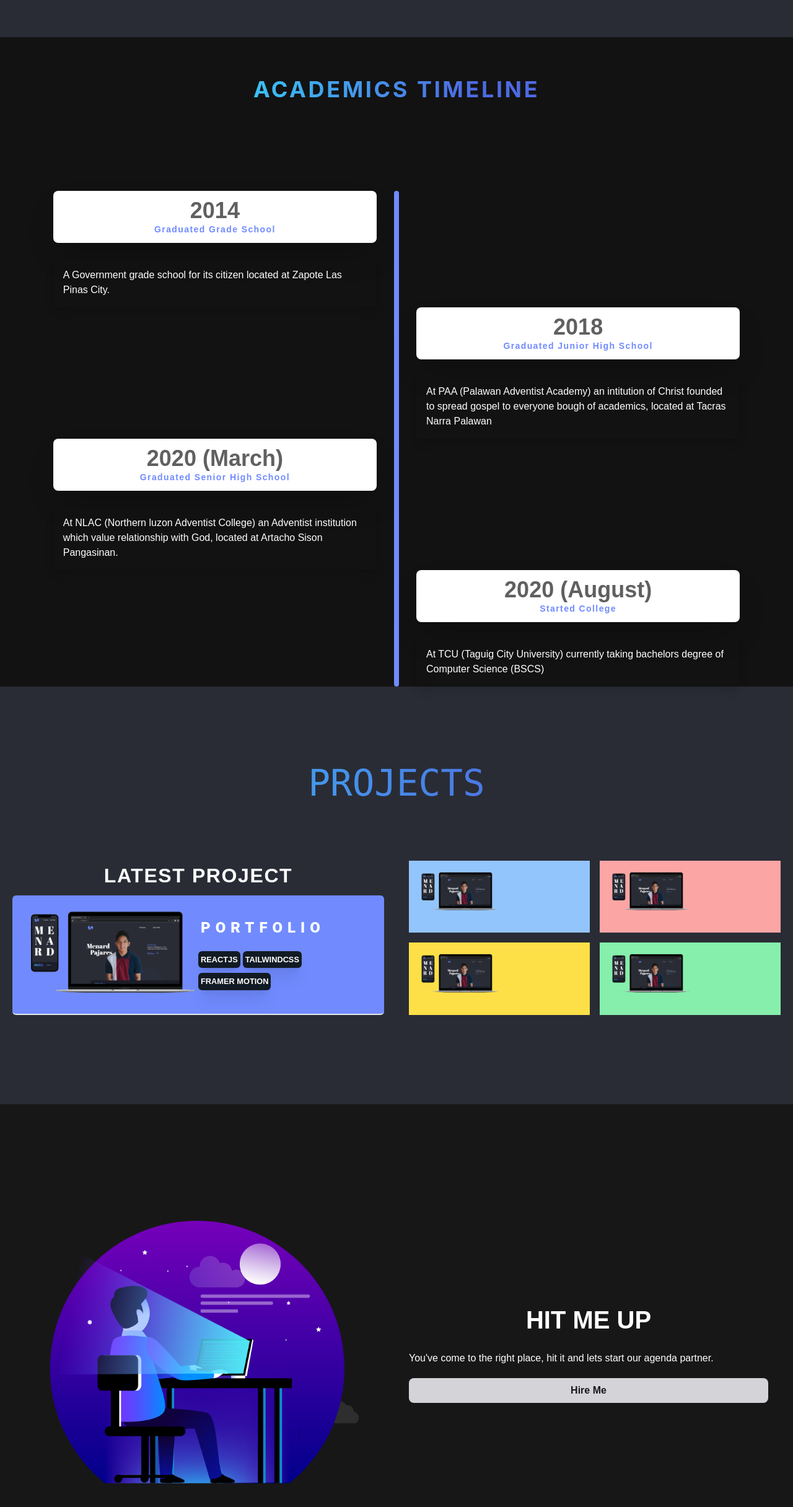
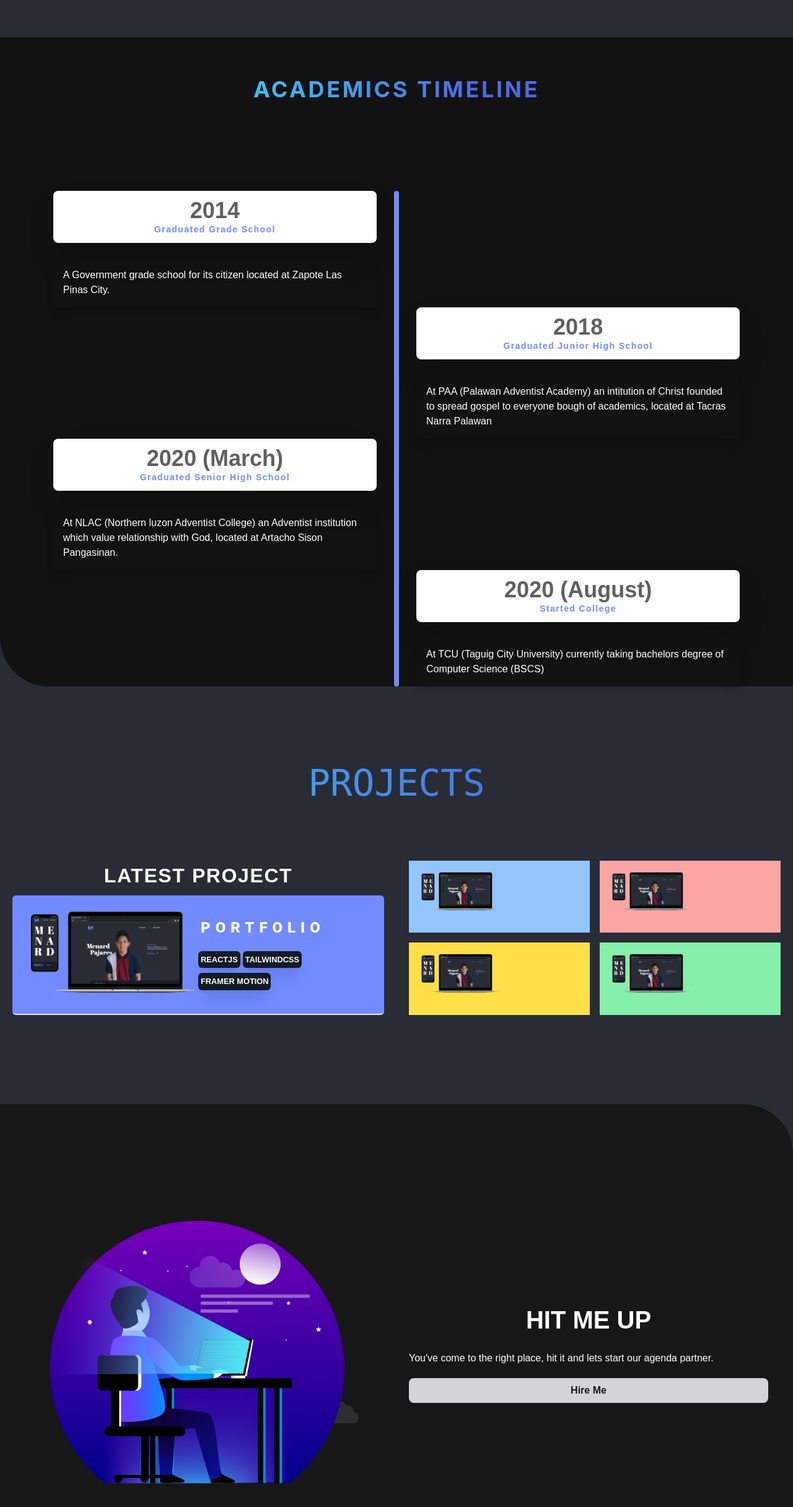
Before and after one commit to DevNanad/MODERN-PORTFOLIO, a React (Create React App) app: page / in a window 1280 px wide. Shown: the part 2409-4841 px from the top of the page at 62% size. Built offline with nearby package versions, Linux system fonts and the light colour scheme.

Commit message:
Add checkicon and curves

```diff
--- a/src/components/Footer.js
+++ b/src/components/Footer.js
@@ -1,5 +1,5 @@
 import React from 'react'
-import {AiFillTwitterCircle,AiFillLinkedin} from 'react-icons/ai'
+import {AiFillTwitterCircle,AiFillLinkedin,AiFillCheckCircle} from 'react-icons/ai'
 import {RiFacebookCircleFill} from 'react-icons/ri'
 
 function Footer() {
@@ -11,10 +11,10 @@ function Footer() {
         <p className='w-3/5 py-8 text-center text-sm'>The entire menardpajares.com Web site is Copyright &copy;2022 by Menard Pajares. All Rights Reserved. The menardpajares.me site may not be copied or duplicated in whole part by any means without express prior agreement in writing or unless specifically noted on the site.</p>
 
         <div className="objectives font-semibold flex gap-5 text-sm md:text-md md:gap-20">
-            <h3>Clean</h3>
-            <h3>Responsive</h3>
-            <h3>Typography</h3>
-            <h3>Appealing</h3>
+            <h3 className='flex items-center'>Clean <AiFillCheckCircle className='text-[#2ded4d]'/></h3>
+            <h3 className='flex items-center'>Responsive <AiFillCheckCircle className='text-[#2ded4d]'/></h3>
+            <h3 className='flex items-center'>Typography <AiFillCheckCircle className='text-[#2ded4d]'/></h3>
+            <h3 className='flex items-center'>Appealing <AiFillCheckCircle className='text-[#2ded4d]'/></h3>
         </div>
 
         <div className="icon-wrapper flex justify-center gap-10 pt-10">
--- a/src/components/SectionFour.js
+++ b/src/components/SectionFour.js
@@ -10,7 +10,7 @@ function SectionFour() {
 
 
   return (
-    <div className='box-border md:flex md:items-center gap-20 md:flex-col md:justify-center text-white bg-[#121212] poppins ' id="secFour">
+    <div className='box-border md:flex md:items-center gap-20 md:flex-col md:justify-center text-white bg-[#121212] rounded-bl-[5rem] poppins ' id="secFour">
 
         <h1 className='academics py-16 px-20 text-center text-3xl md:text-4xl font-bold uppercase tracking-widest applesys'>Academics Timeline</h1>
 
--- a/src/components/SectionSix.js
+++ b/src/components/SectionSix.js
@@ -3,7 +3,7 @@ import messageme from '../images/man.png'
 
 function SectionSix() {
   return (
-    <div className='min-h-[100vh] bg-[#171717] flex justify-center items-center py-20 md:py-16 px-10' id='secSix'>
+    <div className='min-h-[100vh] bg-[#171717] flex justify-center items-center py-20 md:py-16 px-10 rounded-tr-[5rem]' id='secSix'>
 
         <div className="wrapper-message flex flex-col items-center md:justify-center md:gap-10 md:flex-row">
 
```
